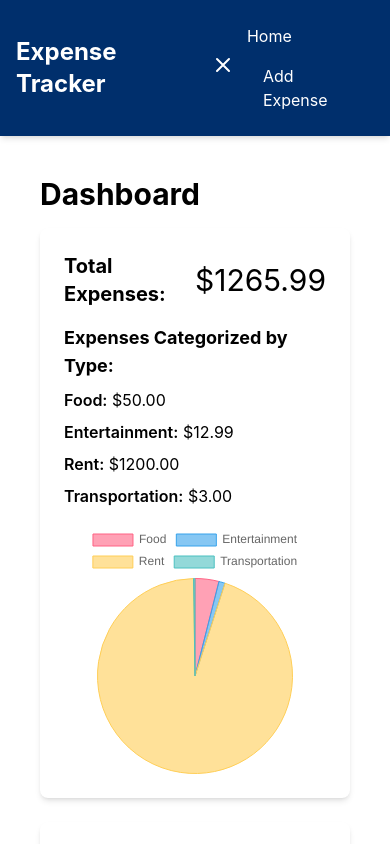
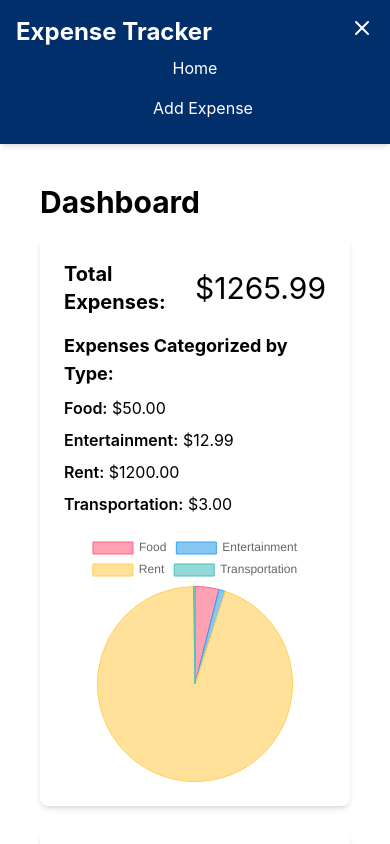
Before and after one commit to PranavPrashar/personal-expense-tracker, a React (Create React App) app: page / in a window 390 px wide. Both pictures are taken after a click on the button 362 px from the left and 29 px from the top of the page. Shown: the top 844 px of the page. Built offline with nearby package versions, Linux system fonts and the light colour scheme; data requests are answered from the project's data file.

Commit message:
Updates to navbar for mobile and desktop view, to make sure its responsive

```diff
--- a/src/components/Navbar.js
+++ b/src/components/Navbar.js
@@ -7,14 +7,11 @@ const Navbar = () => {
 
   return (
     <nav className="bg-primary p-4 shadow-md sticky top-0 z-50">
-      <div className="container mx-auto flex justify-between items-center">
+      <div className="container mx-auto flex flex-col md:flex-row md:justify-between md:items-center">
         {/* Logo / Brand Name */}
-        <div className="text-white text-2xl font-bold">
+        <div className="text-white text-2xl font-bold flex flex-row w-full justify-between items-center">
           <Link to="/">Expense Tracker</Link>
-        </div>
-
-        {/* Mobile menu button (hamburger) */}
-        <div className="md:hidden">
+          <div className="md:hidden">
           <button
             onClick={() => setIsOpen(!isOpen)}
             type="button"
@@ -36,9 +33,13 @@ const Navbar = () => {
             </svg>
           </button>
         </div>
+        </div>
+
+        {/* Mobile menu button (hamburger) */}
+
 
         {/* Navigation Links */}
-        <div className={`md:flex space-x-4 ${isOpen ? "block" : "hidden"} md:block`}>
+        <div className={`md:flex md:flex-row w-full justify-end space-x-4 ${isOpen ? "flex flex-col items-center" : "hidden"} md:block`}>
           <Link
             to="/"
             className="text-white hover:text-accent px-3 py-2 rounded-md block md:inline"
```
